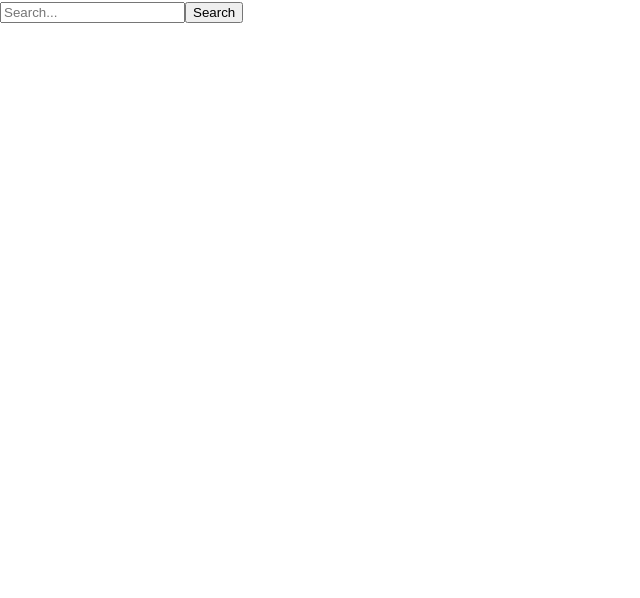
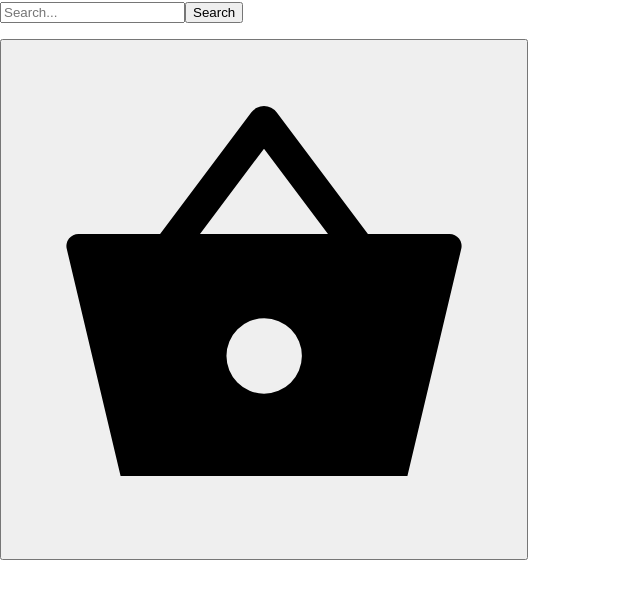
Before and after one commit to ArnelaKapllani/capstone-arnela, a Next.js app: page /search/search in a window 1280 px wide. Shown: the top 598 px of the page, without its empty margins (0-640 px from the left). Built offline with nearby package versions, Linux system fonts and the light colour scheme.

Commit message:
create ShoppingCartButton component

```diff
--- /dev/null
+++ b/components/ShoppingCartButton/index.js
@@ -0,0 +1,23 @@
+export default function ShoppingCartButton() {
+  return (
+    <>
+      <button type="button">
+        <svg
+          xmlns="http://www.w3.org/2000/svg"
+          width="512"
+          height="512"
+          viewBox="0 0 512 512"
+        >
+          <path
+            fill="currentColor"
+            d="M339.2 217.6L256 106.67L172.8 217.6l-25.6-19.2l96-128a16 16 0 0 1 25.6 0l96 128Z"
+          />
+          <path
+            fill="currentColor"
+            d="M441.59 192H70.41a12 12 0 0 0-11.68 14.77L112.59 434h286.82l53.86-227.23A12 12 0 0 0 441.59 192ZM256 351.66A37.71 37.71 0 1 1 293.89 314A37.88 37.88 0 0 1 256 351.66Z"
+          />
+        </svg>
+      </button>
+    </>
+  );
+}
--- a/pages/search/search.js
+++ b/pages/search/search.js
@@ -1,10 +1,12 @@
 import SearchInput from "../../components/SearchInput/index.js";
 import BookImage from "../../components/BookImage/index.js";
+import ShoppingCartButton from "@/components/ShoppingCartButton/index.js";
 
 export default function SearchInputPage() {
   return (
     <div>
       <SearchInput />
+      <ShoppingCartButton />
     </div>
   );
 }
```
